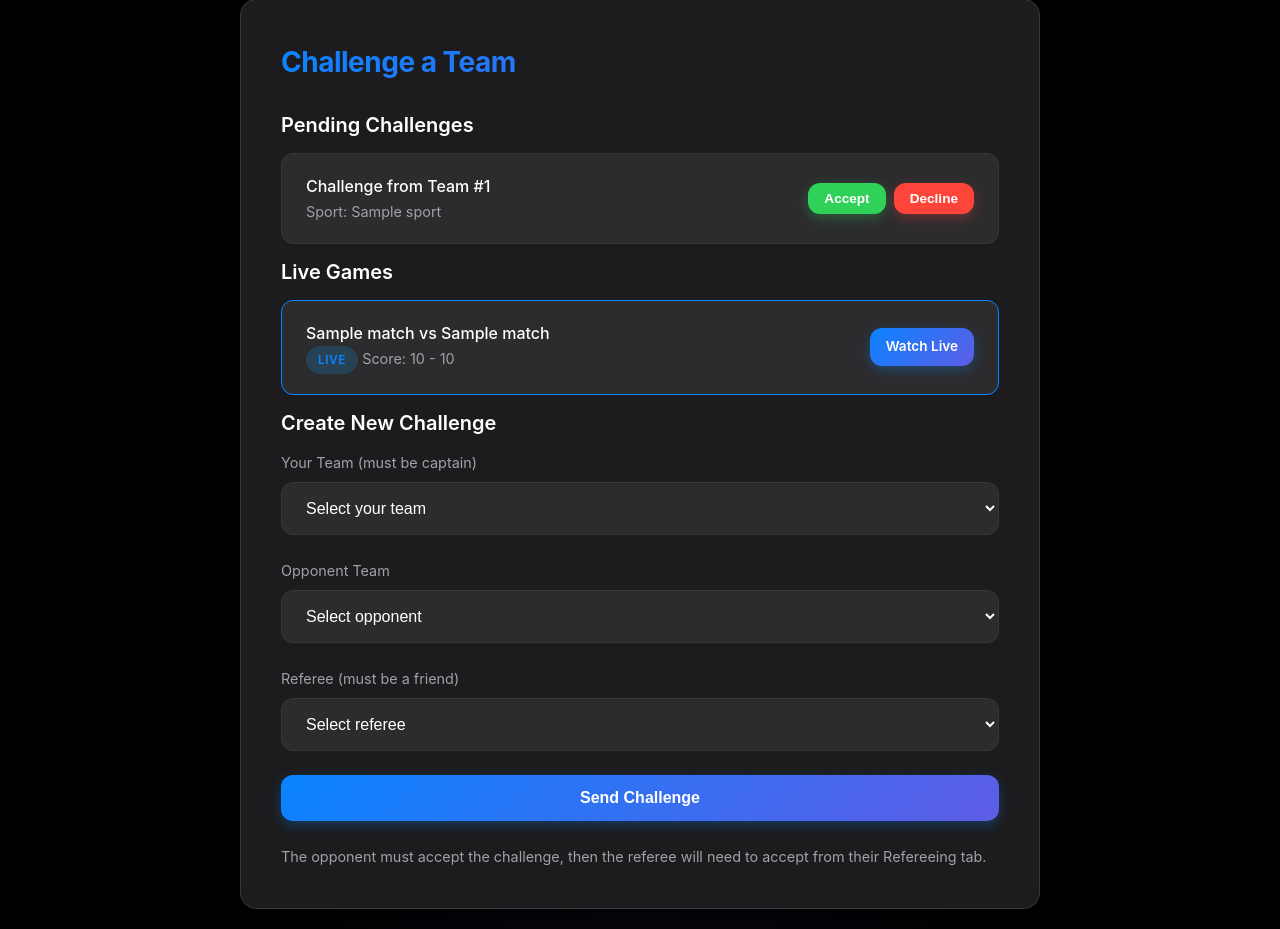
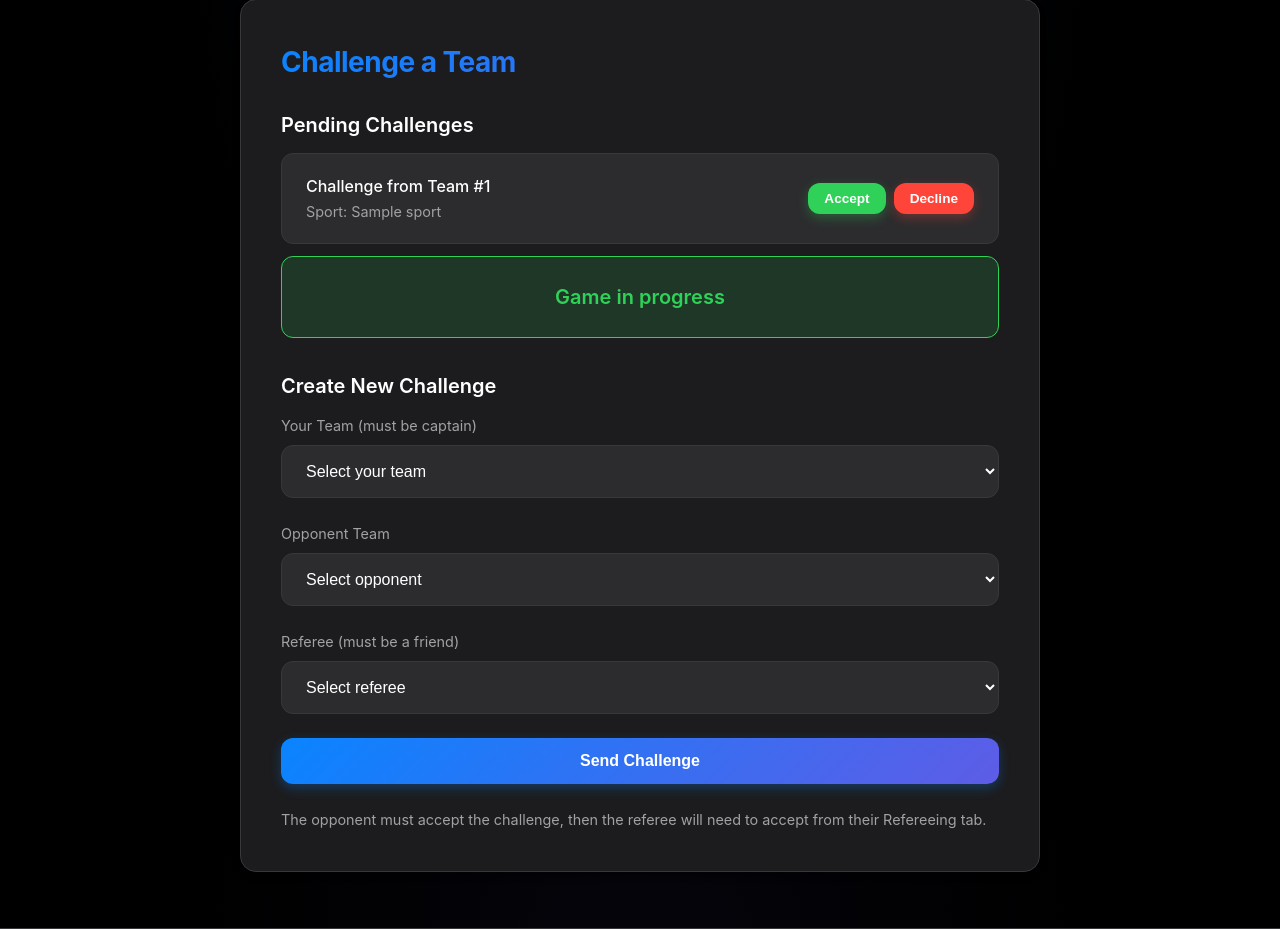
Before and after one commit to poudel2028-coder/siddupower_projecttrue, a FastAPI app: template templates/challenge.html in a window 1280 px wide. Shown: the part 106-1035 px from the top of the page. Run offline with FastAPI, Linux system fonts and the light colour scheme; the template is opened without the code that fills it: most values are stand-ins (such as "Sample title", 1, 10 or a date in 2020).

Commit message:
Simplify active game display to show "Game in progress"
Generated with [Devin](https://devin.ai)

Co-Authored-By: Devin <158243242+devin-ai-integration[bot]@users.noreply.github.com>

```diff
--- a/templates/challenge.html
+++ b/templates/challenge.html
@@ -32,19 +32,9 @@
         {% endif %}
 
         {% if active_matches %}
-        <h3>Live Games</h3>
-        {% for match in active_matches %}
-        <div class="list-item" style="border-color: var(--accent);">
-            <div>
-                <div class="list-item-name">{{ match.team1_name }} vs {{ match.team2_name }}</div>
-                <div class="list-item-meta">
-                    <span class="match-status active">LIVE</span>
-                    Score: {{ match.team1_score }} - {{ match.team2_score }}
-                </div>
-            </div>
-            <a href="/match/{{ match.id }}/scoreboard" class="btn btn-sm" target="_blank">Watch Live</a>
+        <div style="background: rgba(48, 209, 88, 0.15); border: 1px solid var(--success); color: var(--success); padding: 1.5rem; border-radius: 12px; text-align: center; margin-bottom: 2rem; font-size: 1.25rem; font-weight: 600;">
+            Game in progress
         </div>
-        {% endfor %}
         {% endif %}
 
         <h3>Create New Challenge</h3>
```
